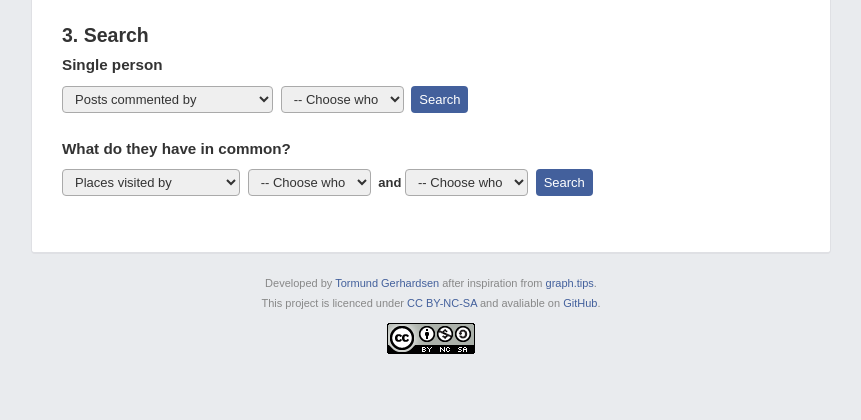
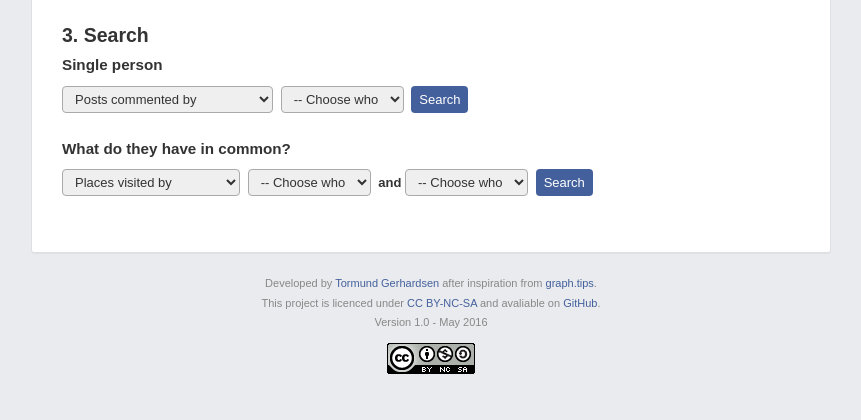
Before and after one commit to k9team3/facebook-graph-search-generator, a PHP site: page / in a window 1280 px wide. Shown: the part 656-1076 px from the top of the page, without its empty margins (209-1070 px from the left). Before the commit the page ends 1010 px from the top, so only its background shows below. Run offline with PHP 8.4, Linux system fonts and the light colour scheme.

Commit message:
Update README and add version number

```diff
--- a/index.php
+++ b/index.php
@@ -130,6 +130,8 @@ $cookie_data = $FbGSG->get_cookie_data();
             <a target="_blank" href="https://creativecommons.org/licenses/by-nc-sa/4.0/">CC BY-NC-SA</a>
             and avaliable on
             <a target="_blank" href="https://github.com/tormundgerhardsen/facebook-graph-search-generator">GitHub</a>.
+            <br />
+            Version 1.0 - May 2016
         </p>
         <p>
             <img src="img/cc_license.png" />
```
Also changed, not shown: README.md.
